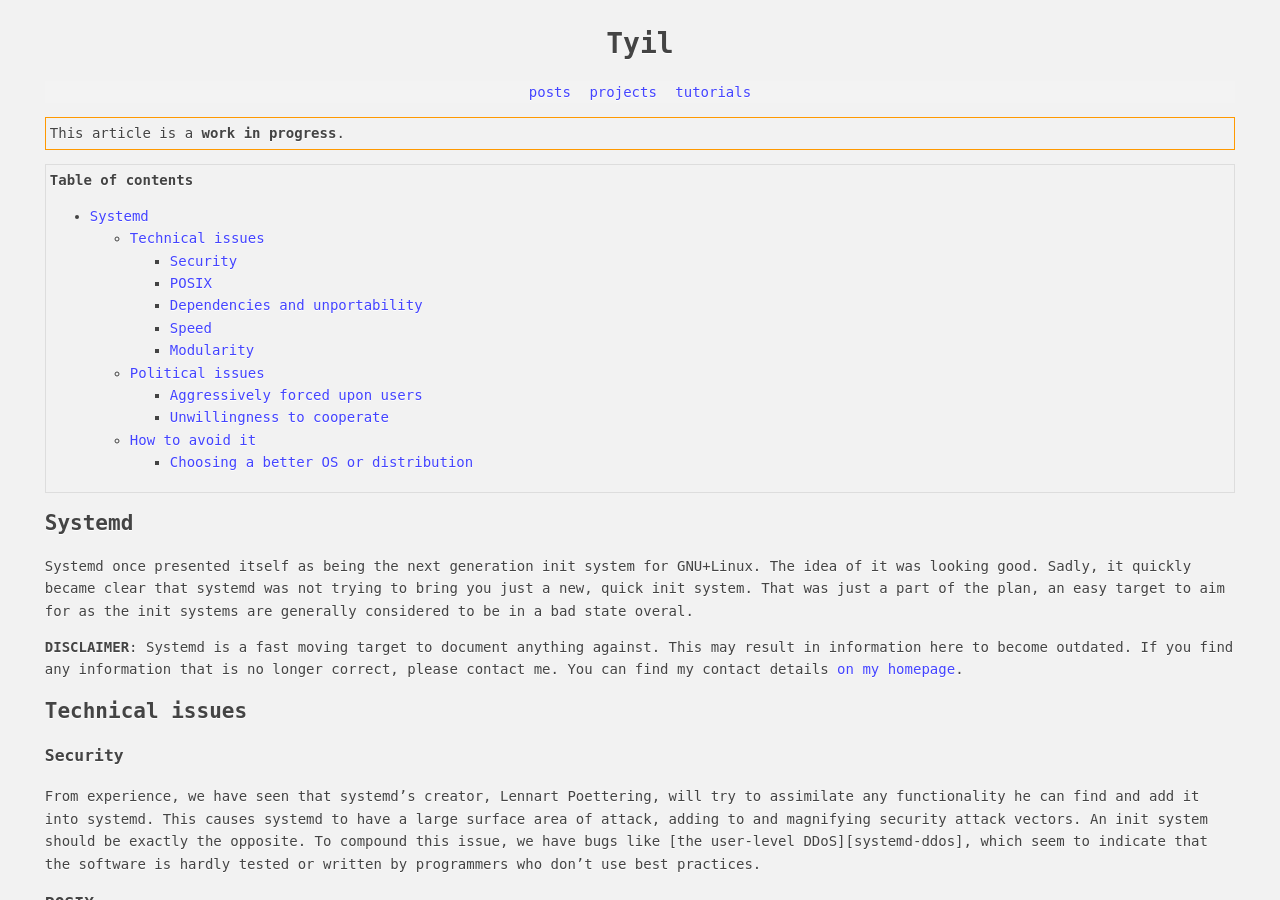
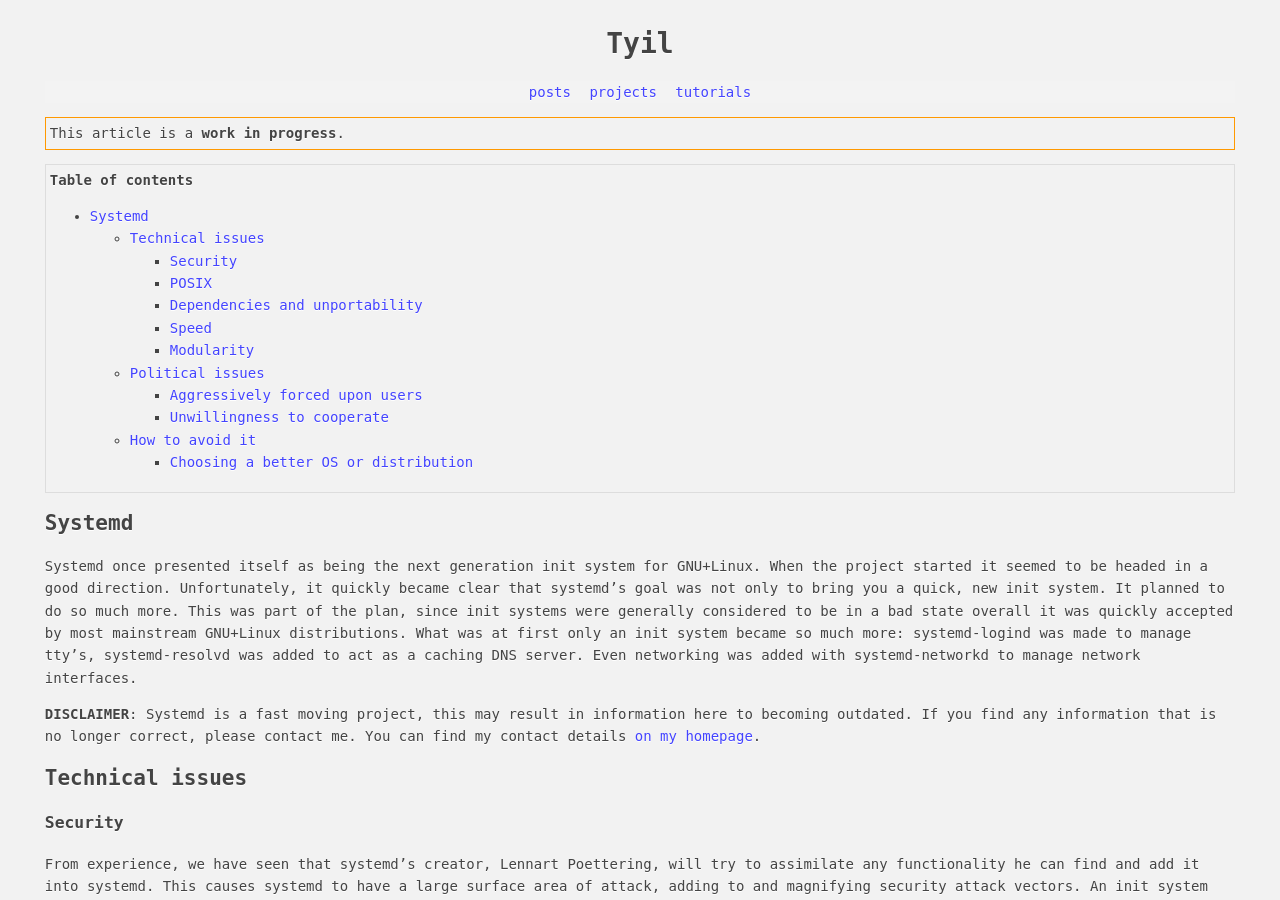
Before and after one commit to Tyil/website, a Jekyll site: the page built from _posts/2016-10-03-on-systemd.md, in a window 1280 px wide and 900 px high. Built offline with Jekyll 4.4.1, drawn with Linux system fonts in a browser that asks for light colours; Markdown is read by kramdown in place of the engine named in the settings.

Commit message:
Update first paragraph as per samcv's MR

```diff
--- a/_posts/2016-10-03-on-systemd.md
+++ b/_posts/2016-10-03-on-systemd.md
@@ -9,15 +9,20 @@ authors:
 
 # Systemd
 Systemd once presented itself as being the next generation init system for
-GNU+Linux. The idea of it was looking good. Sadly, it quickly became clear that
-systemd was not trying to bring you just a new, quick init system. That was
-just a part of the plan, an easy target to aim for as the init systems are
-generally considered to be in a bad state overal.
+GNU+Linux. When the project started it seemed to be headed in a good direction.
+Unfortunately, it quickly became clear that systemd's goal was not only to
+bring you a quick, new init system.  It planned to do so much more.  This was
+part of the plan, since init systems were generally considered to be in a bad
+state overall it was quickly accepted by most mainstream GNU+Linux
+distributions.  What was at first only an init system became so much more:
+systemd-logind was made to manage tty's, systemd-resolvd was added to act as a
+caching DNS server.  Even networking was added with systemd-networkd to manage
+network interfaces.
 
-**DISCLAIMER**: Systemd is a fast moving target to document anything against.
-This may result in information here to become outdated. If you find any
-information that is no longer correct, please contact me. You can find my
-contact details [on my homepage][tyil].
+**DISCLAIMER**: Systemd is a fast moving project, this may result in
+information here to becoming outdated. If you find any information that is no
+longer correct, please contact me. You can find my contact details [on my
+homepage][tyil].
 
 ## Technical issues
 ### Security
```
